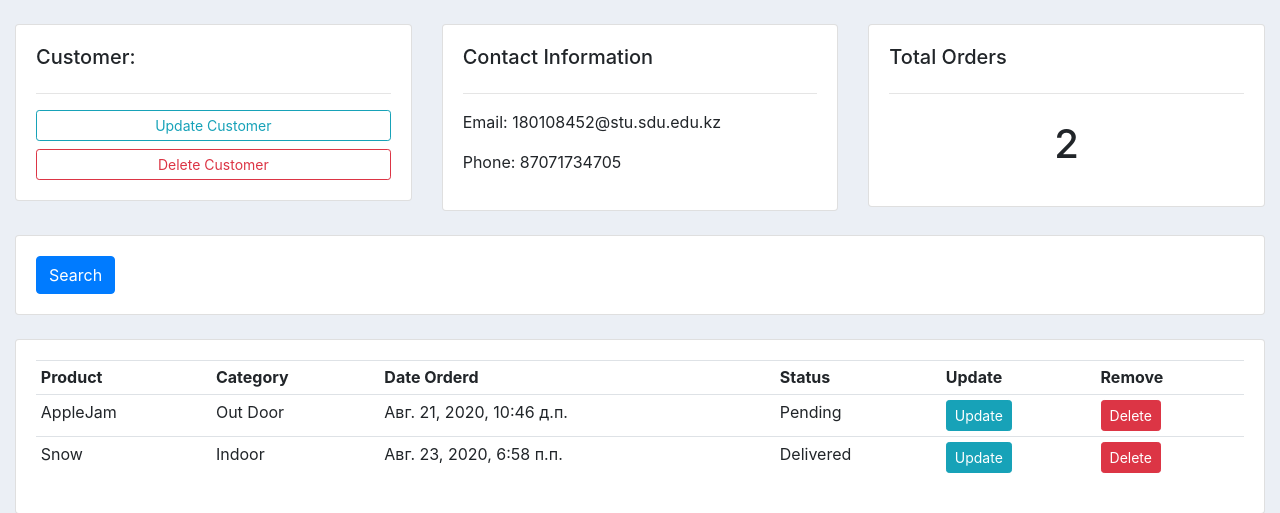
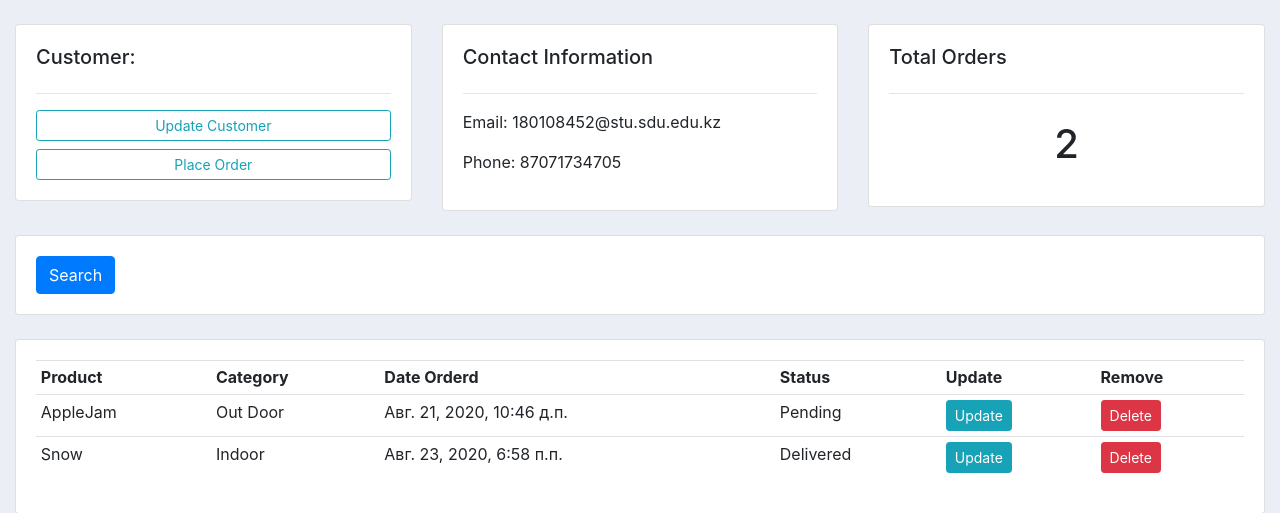
Before and after one commit to Almas016/CRM, a Django app: page /customer/1 in a window 1280 px wide. Shown: the part 84-597 px from the top of the page. Run offline with Django 3.2, Linux system fonts and the light colour scheme; data comes from the database, SQL or seed files in the repository; both versions use the stored data as it was after the commit; some libraries are stand-ins or nearby versions.

Commit message:
Inline Formsets

```diff
--- a/accounts/templates/accounts/customer.html
+++ b/accounts/templates/accounts/customer.html
@@ -10,7 +10,7 @@
 			<h5>Customer:</h5>
 			<hr>
 			<a class="btn btn-outline-info  btn-sm btn-block" href="">Update Customer</a>
-			<a class="btn btn-outline-danger  btn-sm btn-block" href="">Delete Customer</a>
+			<a class="btn btn-outline-info  btn-sm btn-block" href="{% url 'create_order' customer.id %}">Place Order</a>
 
 		</div>
 	</div>
--- a/accounts/templates/accounts/dashboard.html
+++ b/accounts/templates/accounts/dashboard.html
@@ -33,7 +33,7 @@
 		<h5>LAST 5 ORDERS</h5>
 		<hr>
 		<div class="card card-body">
-			<a class="btn btn-primary  btn-sm btn-block" href="{% url 'create_order' %}">Create Order</a>
+
 			<table class="table table-sm">
 				<tr>
 					<th>Product</th>
--- a/accounts/templates/accounts/order_form.html
+++ b/accounts/templates/accounts/order_form.html
@@ -6,7 +6,11 @@
 		<div class="card card-body">
 			<form action="" method="POST">
 				{% csrf_token %}
-				{{form}}
+                {{ formset.management_form }}
+                {% for form in formset %}
+				    {{form}}
+                    <hr>
+                {% endfor %}
 				<input type="submit" name="Submit">
 			</form>
 		</div>
--- a/accounts/urls.py
+++ b/accounts/urls.py
@@ -5,7 +5,8 @@ urlpatterns = [
     path('', views.home,name="home"),
     path('customer/<str:pk_test>', views.customer, name="customer"),
     path('product/', views.products, name="product"),
-    path('create_order', views.createOrder, name="create_order"),
+
+    path('create_order/<str:pk>/', views.createOrder, name="create_order"),
     path('update_order/<str:pk>/', views.updateOrder, name="update_order"),
     path('delete_order/<str:pk>/', views.deleteOrder, name="delete_order"),
 ]
--- a/accounts/views.py
+++ b/accounts/views.py
@@ -1,6 +1,7 @@
 from django.shortcuts import render, redirect
 from .models import *
 from .forms import OrderForm
+from django.forms import inlineformset_factory
 
 def home(request):
 	orders = Order.objects.all()
@@ -29,19 +30,20 @@ def customer(request, pk_test):
 	orders = customer.order_set.all()
 	order_count = orders.count()
 
-	context = {'customer':customer, 'orders':orders, 'order_count':order_count}
+	context = {'customer' : customer, 'orders':orders, 'order_count':order_count}
 	return render(request, 'accounts/customer.html',context)
 
-def createOrder(request):
-	form = OrderForm()
+def createOrder(request, pk):
+	OrderFormSet = inlineformset_factory(Customer, Order, fields=('product','status'), extra=3)
+	customer = Customer.objects.get(id=pk)
+	formset = OrderFormSet(queryset=Order.objects.none(), instance=customer)
 	if request.method == 'POST':
-		#print("POST: ",request.POST)
-		form = OrderForm(request.POST)
-		if form.is_valid():
-			form.save()
+		formset = OrderFormSet(request.POST, instance=customer)
+		if formset.is_valid():
+			formset.save()
 			return redirect('/')
 
-	context = {'form':form}
+	context = {'formset':formset}
 	return render(request, 'accounts/order_form.html', context)
 
 def updateOrder(request, pk):
```
Also changed, not shown: db.sqlite3.
